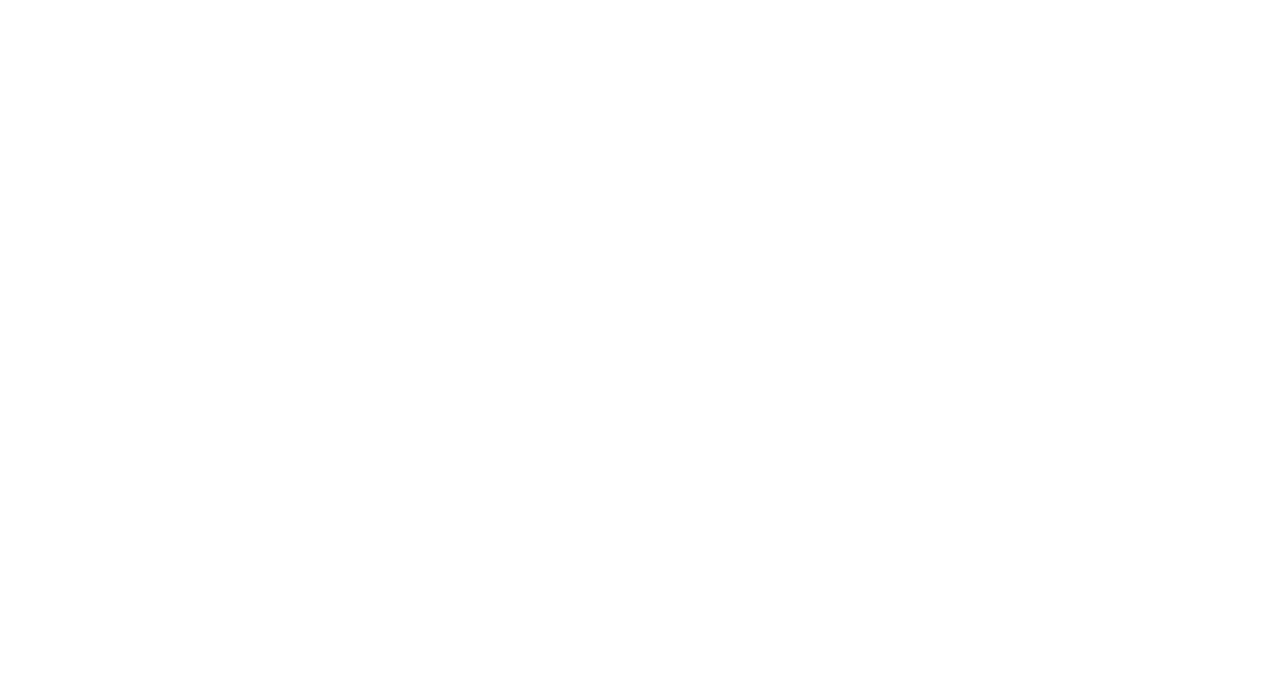
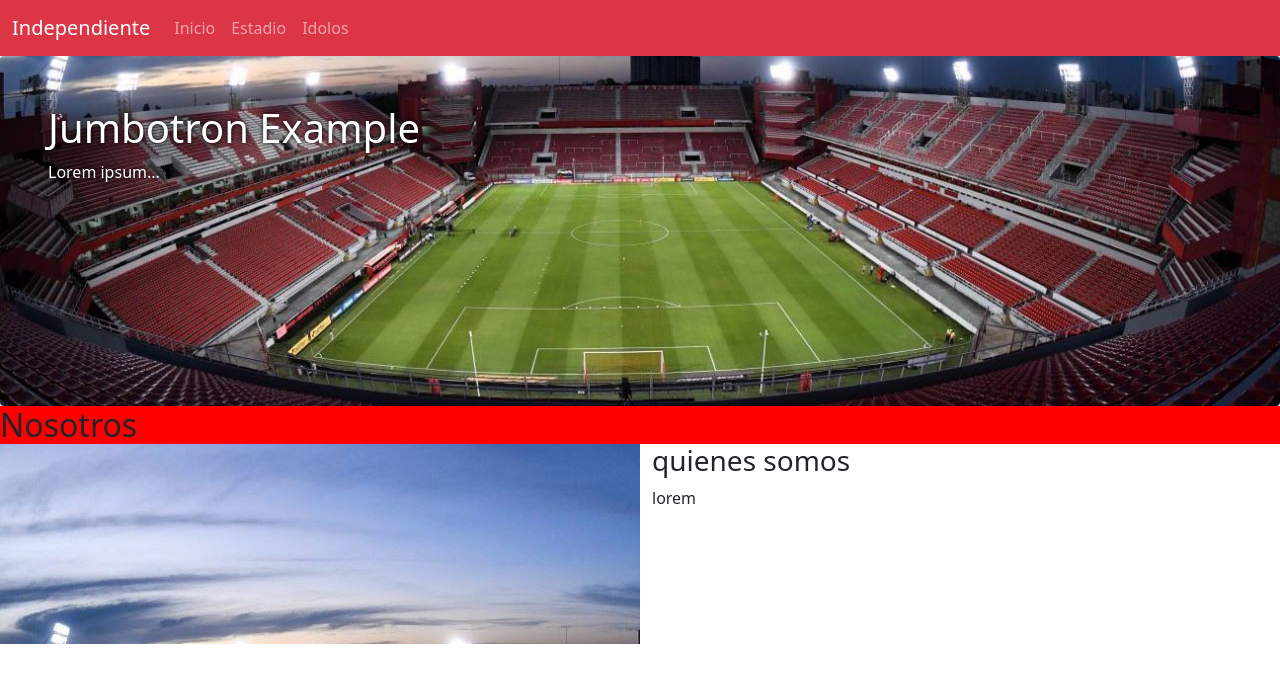
Before and after one commit to sozarg/PreEntrega2-Terrile, a plain HTML site: page index.html in a window 1280 px wide. Drawn offline with nearby package versions, Linux system fonts and the light colour scheme.

Commit message:
agrego whatever

```diff
--- a/estilos/estilos.css
+++ b/estilos/estilos.css
@@ -1,4 +1,29 @@
 *{
     margin: 0;
     padding: 0;
+
 }
+
+.navbar{
+    margin-bottom: 0 !important;
+}
+
+.jumbotron{
+    background-image: url(/img/jumbotron.jpg);
+    background-size: cover;
+    background-position: center;
+    height: 350px;
+    text-shadow: 0 0 5px #000;
+
+
+}
+
+h2{
+    background-color: red;
+    margin-bottom: 0;
+}
+
+.nleft{
+    background-image: url(/img/jumbotron.jpg);
+    height: 200px;
+}
--- a/index.html
+++ b/index.html
@@ -1,13 +1,72 @@
 <!DOCTYPE html>
 <html lang="en">
-<head>
-    <meta charset="UTF-8">
-    <meta http-equiv="X-UA-Compatible" content="IE=edge">
-    <meta name="viewport" content="width=device-width, initial-scale=1.0">
-    <link rel="stylesheet" href="estilos/estilos.css">
+  <head>
+    <meta charset="UTF-8" />
+    <meta http-equiv="X-UA-Compatible" content="IE=edge" />
+    <meta name="viewport" content="width=device-width, initial-scale=1.0" />
+    <link rel="stylesheet" href="https://cdnjs.cloudflare.com/ajax/libs/font-awesome/6.4.0/css/all.min.css" integrity="sha512-iecdLmaskl7CVkqkXNQ/ZH/XLlvWZOJyj7Yy7tcenmpD1ypASozpmT/E0iPtmFIB46ZmdtAc9eNBvH0H/ZpiBw==" crossorigin="anonymous" referrerpolicy="no-referrer" />
+    <link
+      href="https://cdn.jsdelivr.net/npm/bootstrap@5.1.3/dist/css/bootstrap.min.css"
+      rel="stylesheet"
+      integrity="sha384-1BmE4kWBq78iYhFldvKuhfTAU6auU8tT94WrHftjDbrCEXSU1oBoqyl2QvZ6jIW3"
+      crossorigin="anonymous"
+    />
+    <link rel="stylesheet" href="estilos/estilos.css" />
     <title>Git</title>
-</head>
-<body>
+  </head>
+  <body>
+    <!-- navbar inicia -->
+    <nav class="navbar navbar-expand-sm bg-danger navbar-dark">
+      <div class="container-fluid">
+        <a class="navbar-brand" href="#">Independiente</a>
+        <button
+          class="navbar-toggler"
+          type="button"
+          data-bs-toggle="collapse"
+          data-bs-target="#collapsibleNavbar"
+        >
+          <i class="fa-solid fa-trophy" style="color: #ffffff;"></i>
+        </button>
+        <div class="collapse navbar-collapse" id="collapsibleNavbar">
+          <ul class="navbar-nav">
+            <li class="nav-item">
+              <a class="nav-link" href="#">Inicio</a>
+            </li>
+            <li class="nav-item">
+              <a class="nav-link" href="#">Estadio</a>
+            </li>
+            <li class="nav-item">
+              <a class="nav-link" href="#">Idolos</a>
+            </li>
+          </ul>
+        </div>
+      </div>
+    </nav>
+    <!-- navbar fin -->
+    <!-- jumbotron inicia -->
+    <div class="p-5 bg-primary text-white rounded jumbotron">
+        <h1>Jumbotron Example</h1>
+        <p>Lorem ipsum...</p>
+      </div>
+    <!-- jumbotron fin -->
 
-</body>
+    <!-- nosotros inicia -->
+    <h2>Nosotros</h2>
+    <div class="container-fluid">
+        <div class="row">
+            <aside class="col-md-6 nleft"></aside>
+            <aside class="col-md-6 nright">
+                <h3>quienes somos</h3>
+                <p>lorem</p>
+            </aside>
+        </div>
+    </div>
+    <!-- nosotros fin -->
+
+    <script
+      src="https://cdn.jsdelivr.net/npm/bootstrap@5.1.3/dist/js/bootstrap.bundle.min.js"
+      integrity="sha384-ka7Sk0Gln4gmtz2MlQnikT1wXgYsOg+OMhuP+IlRH9sENBO0LRn5q+8nbTov4+1p"
+      crossorigin="anonymous"
+    ></script>
+  </body>
 </html>
```
Also changed, not shown: img/jumbotron.jpg (added).
